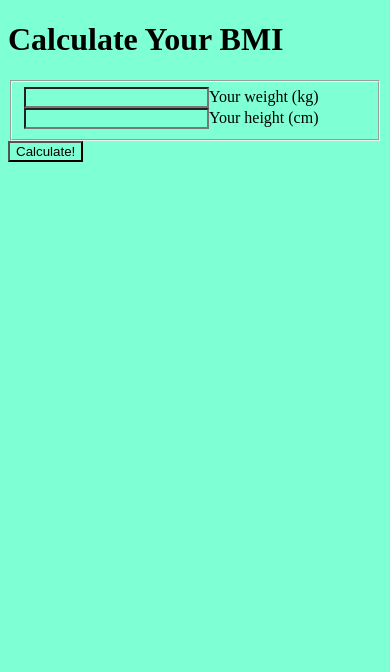
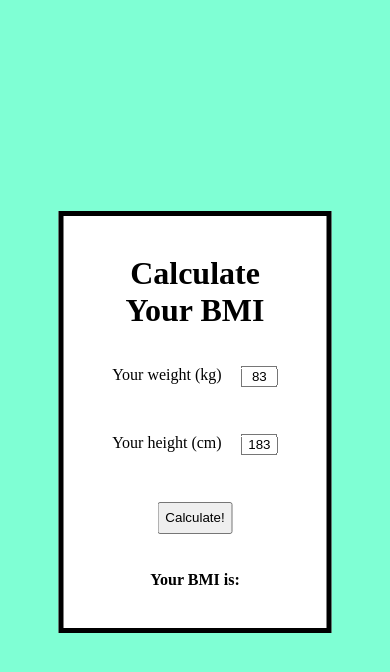
Before and after one commit to pjooklas/BMI-calculator, a website: page index.html in a window 390 px wide. Drawn offline with Linux system fonts and the light colour scheme.

Commit message:
Primary  CSS for mobile

```diff
--- a/index.html
+++ b/index.html
@@ -12,13 +12,28 @@
 
 <body>
     <div class="wrapper">
-        <h1>Calculate Your BMI</h1>
+        <h1 class="wrapper-heading">Calculate Your BMI</h1>
 
-        <fieldset>
-            <input type="text">Your weight (kg)
-            <input type="text">Your height (cm)
-        </fieldset>
-        <button>Calculate!</button>
+        <div class="wrapper-errors">
+            <div class="wrapper-row">
+                <label for="weight">Your weight (kg)</label>
+                <input id="weight" data-validation="weight" type="text" placeholder="Type Your weight" required value="83">
+            </div>
+        </div>
+
+        <div class="wrapper-errors">
+            <div class="wrapper-row">
+                <label for="heigth">Your height (cm)</label>
+                <input id="height" data-validation="height" type="text" placeholder="Type Your height" required value="183">
+            </div>
+        </div>
+
+
+
+        <button type="submit">Calculate!</button>
+
+        <div class="wrapper-result">Your BMI is: <span></span></div>
+
     </div>
 </body>
 
--- a/style.scss
+++ b/style.scss
@@ -1,3 +1,63 @@
+$background-color: aquamarine;
+$wrapper-background: white;
+$wrapper-border:black;
+$wrapper-error: red;
+$wrapper-heading: black;
+$wrapper-text: black;
 * {
-    background-color: aquamarine;
+    box-sizing: border-box;
+    margin: 0;
 }
+
+body {
+    width: 100vw;
+    height: 100vh;
+    background-color: $background-color;
+}
+
+.wrapper {
+    height: 50%;
+    width: 70%;
+    position: absolute;
+    top: 50%;
+    left: 50%;
+    transform: translate(-50%, -50%);
+    border: 5px $wrapper-border solid;
+    background-color: $wrapper-background;
+    padding: 10%;
+    display: flex;
+    flex-direction: column;
+    justify-content: space-between;
+    align-items: center;
+    .wrapper-heading {
+        color: $wrapper-heading;
+        text-align: center;
+    }
+}
+
+.wrapper-errors {
+    color: $wrapper-error;
+    margin-bottom: 5%;
+}
+
+.wrapper-row {
+    color: $wrapper-text;
+    display: flex;
+    flex-direction: column;
+    justify-content: space-around;
+    align-content: center;
+    flex-direction: row;
+    input {
+        width: 20%;
+        text-align: center;
+    }
+}
+
+button {
+    height: 2rem;
+    width: max-content;
+}
+
+.wrapper-result {
+    font-weight: 700;
+}
```
Also changed, not shown: style.css, 1 other file.
